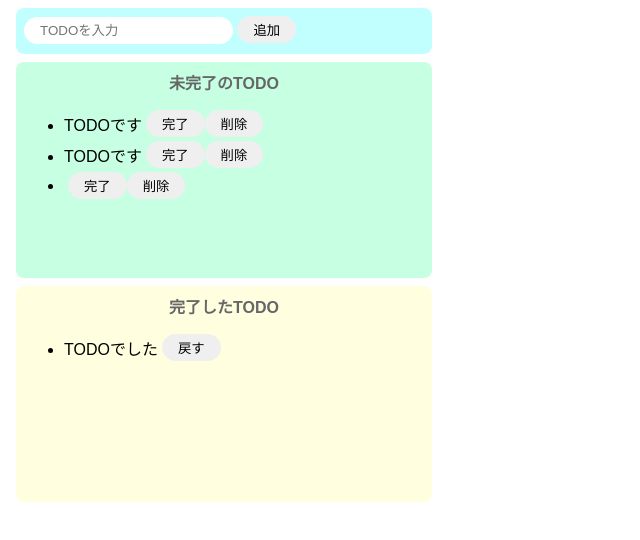
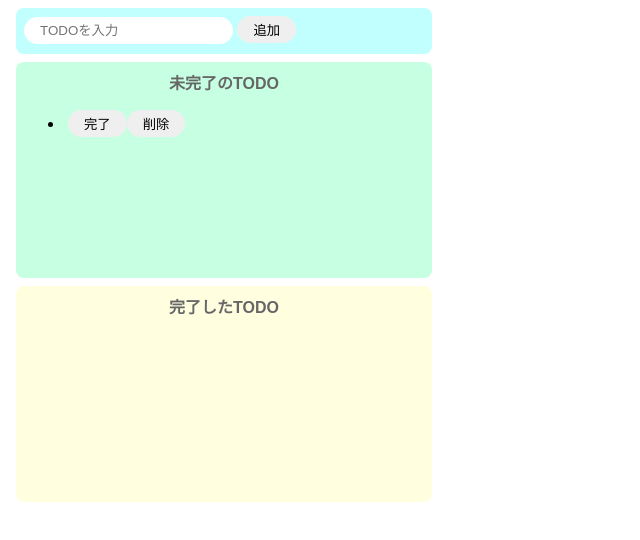
Before and after one commit to MITSUME3/sandbox-test-JS-TODO, a website built with Parcel: page index.html in a window 1280 px wide. Both pictures are taken after a click on the button "追加". Shown: the whole page, without its empty margins (0-640 px from the left). Built offline with nearby package versions, Linux system fonts and the light colour scheme.

Commit message:
とりあえず完成

```diff
--- a/index.html
+++ b/index.html
@@ -13,28 +13,12 @@
 
     <div class="incomplete-area">
       <p class="title">未完了のTODO</p>
-      <ul id="incomplete-list">
-        <div class="list-row">
-          <li>TODOです</li>
-          <button>完了</button>
-          <button>削除</button>
-        </div>
-        <div class="list-row">
-          <li>TODOです</li>
-          <button>完了</button>
-          <button>削除</button>
-        </div>
-      </ul>
+      <ul id="incomplete-list"></ul>
     </div>
 
     <div class="complete-area">
       <p class="title">完了したTODO</p>
-      <ul id="complete-list">
-        <div class="list-row">
-          <li>TODOでした</li>
-          <button>戻す</button>
-        </div>
-      </ul>
+      <ul id="complete-list"></ul>
     </div>
 
     <script src="src/index.js"></script>
--- a/src/index.js
+++ b/src/index.js
@@ -4,6 +4,16 @@ const onClickAdd = () => {
   const inputText = document.getElementById("add-text").value;
   document.getElementById("add-text").value = "";
 
+  createIncompleteList(inputText);
+};
+
+// 未完了リストから指定の要素を削除
+const deleteFromIncompleteList = (deleteTarget) => {
+  document.getElementById("incomplete-list").removeChild(deleteTarget);
+};
+
+// 未完了リストに追加する関数
+const createIncompleteList = (text) => {
   // div生成
   const div = document.createElement("div");
   div.className = "list-row";
@@ -11,7 +21,7 @@ const onClickAdd = () => {
 
   // li生成
   const li = document.createElement("li");
-  li.innerText = inputText;
+  li.innerText = text;
   //console.log(li);
 
   // ボタン追加
@@ -29,11 +39,21 @@ const onClickAdd = () => {
 
     const li = document.createElement("li");
     li.innerText = text;
-    const button = document.createElement("button");
-    button.innerText = "戻す";
+    const backBuutton = document.createElement("button");
+    backBuutton.innerText = "戻す";
+    backBuutton.addEventListener("click", () => {
+      // 戻すボタンの処理
+
+      // 完了したTODOから削除
+      const deleteTarget = backBuutton.parentNode;
+      document.getElementById("complete-list").removeChild(deleteTarget);
+
+      // 未完了のTODOに追加
+      createIncompleteList(backBuutton.parentNode.firstElementChild.innerText);
+    });
 
     addTarget.appendChild(li);
-    addTarget.appendChild(button);
+    addTarget.appendChild(backBuutton);
     document.getElementById("complete-list").appendChild(addTarget);
   });
 
@@ -55,11 +75,6 @@ const onClickAdd = () => {
   document.getElementById("incomplete-list").appendChild(div);
 };
 
-// 未完了リストから指定の要素を削除
-const deleteFromIncompleteList = (deleteTarget) => {
-  document.getElementById("incomplete-list").removeChild(deleteTarget);
-};
-
 document
   .getElementById("add-button")
   .addEventListener("click", () => onClickAdd());
```
